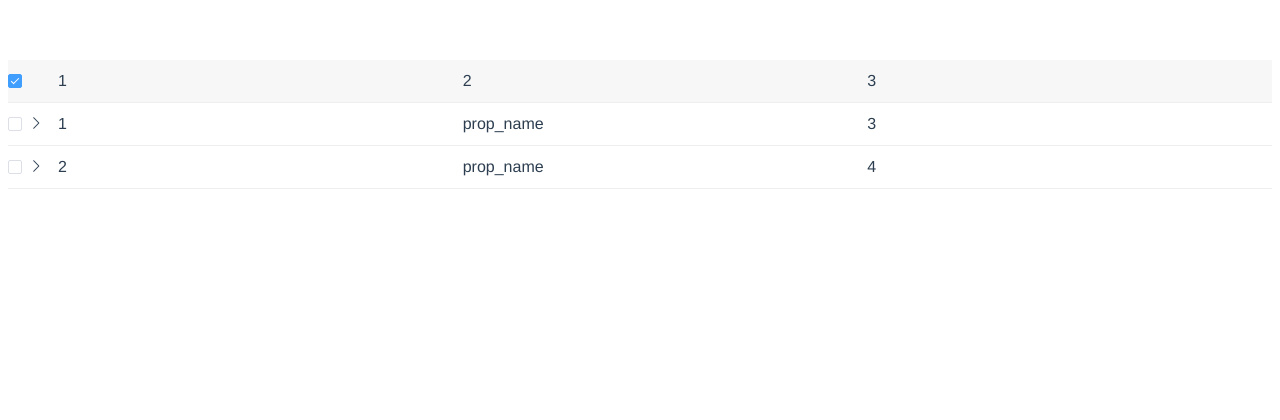
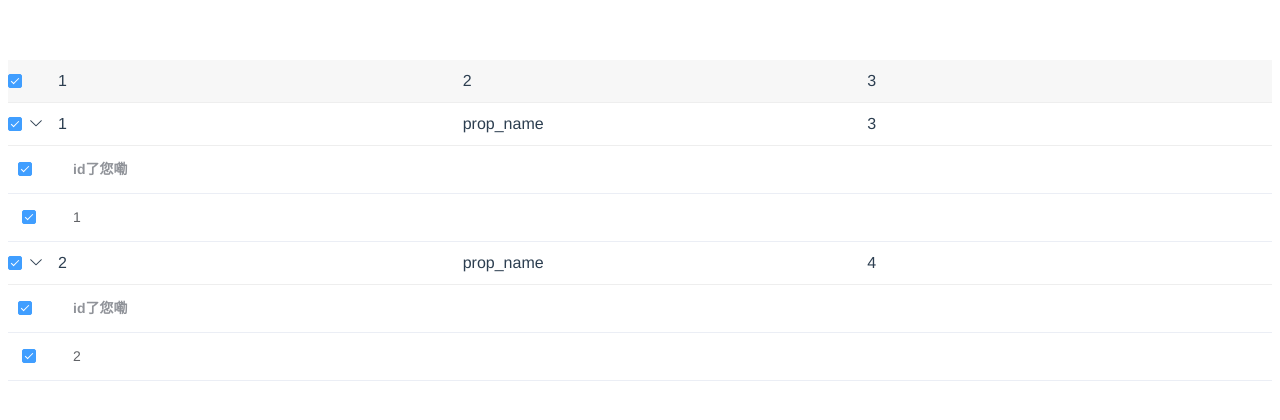
Before and after one commit to PythonWongXb/evan-zuo-ui, a Vue app: page / in a window 1280 px wide. Both pictures are taken after a click on the label 15 px from the left and 80 px from the top of the page. Shown: the top 420 px of the page. Built offline with nearby package versions, Linux system fonts and the light colour scheme.

Commit message:
fea: table select function

```diff
--- a/package.json
+++ b/package.json
@@ -1,6 +1,6 @@
 {
-  "name": "evan_you_demo_1_demo_pythonista_1",
-  "version": "0.2.0",
+  "name": "evan-zuo-ui",
+  "version": "0.0.1",
   "private": false,
   "main": "index.js",
   "scripts": {
@@ -11,6 +11,7 @@
   "dependencies": {
     "core-js": "^3.6.5",
     "element-ui": "^2.15.1",
+    "evan_you_demo_1_demo_pythonista_1": "0.2.3",
     "vue": "^2.6.11"
   },
   "devDependencies": {
--- a/src/App.vue
+++ b/src/App.vue
@@ -1,7 +1,7 @@
 <!--
  * @Author: your name
  * @Date: 2021-04-09 22:43:29
- * @LastEditTime: 2021-04-10 14:37:53
+ * @LastEditTime: 2021-04-10 20:59:37
  * @LastEditors: Please set LastEditors
  * @Description: In User Settings Edit
  * @FilePath: /evan_you_demo_1/src/App.vue
--- a/src/components/row/index.vue
+++ b/src/components/row/index.vue
@@ -1,7 +1,7 @@
 <!--
  * @Author: your name
  * @Date: 2021-04-10 12:31:53
- * @LastEditTime: 2021-04-10 18:55:41
+ * @LastEditTime: 2021-04-10 23:46:37
  * @LastEditors: Please set LastEditors
  * @Description: In User Settings Edit
  * @FilePath: /evan_you_demo_1/src/components/table/index.vue
@@ -21,7 +21,10 @@
         width="50"
       >
         <template v-slot:content>
-          <el-checkbox v-model="rowData.select"></el-checkbox>
+          <el-checkbox
+            v-model="rowData.select"
+            @change="singleTableRowChangeSelect"
+          ></el-checkbox>
         </template>
       </Cell>
       <Cell
@@ -71,24 +74,55 @@ export default {
 
     index: {
       type: Number
-    }
+    },
+    isSelectAll: {
+      type: Boolean
+    },
   },
 
   watch: {
-    'rowData.isExpand': {
-      handler() {
-        this.$nextTick(() => {
+    'rowData.select': {
+      async handler(value) {
+        // 主要是为了监听 点击全选的时候一种情况
+        if (value) {
+          // 有一个要变成 选中状态
+          // 发起原因是全选
+          // 我就要对所有的进行全选，不止这一个了。
+          if (this.isSelectAll) this.$emit('selectAllSubTable')
+        } else {
+          await this.$nextTick()
           if (this.loadingInstance) {
             this.loadingInstance.close()
             this.loadingInstance = null
           }
-        })
+          this.singleTableRowChangeSelect(value)
+        }
+      },
+      deep: false,
+    },
+
+    'rowData.isExpand': {
+      async handler() {
+        await this.$nextTick()
+        if (this.loadingInstance) {
+          this.loadingInstance.close()
+          this.loadingInstance = null
+        }
       },
       deep: false,
     }
   },
 
   methods: {
+    singleTableRowChangeSelect(value) {
+      // 手动选择的情况
+      if (value && !this.rowData.isLoaded) {
+        console.log('loading')
+        this.loadingInstance = Loading.service({ target: document.querySelectorAll('.sub-row-arrow-icon')[this.index] })
+      }
+      this.$emit('singleTableRowChangeSelect', value)
+    },
+
     clickSubRowArrow(e) {
       if (this.loadingInstance) {
         console.log('loading...')
--- a/src/components/table/index.vue
+++ b/src/components/table/index.vue
@@ -1,7 +1,7 @@
 <!--
  * @Author: your name
  * @Date: 2021-04-10 12:31:53
- * @LastEditTime: 2021-04-10 17:44:10
+ * @LastEditTime: 2021-04-10 23:39:48
  * @LastEditors: Please set LastEditors
  * @Description: In User Settings Edit
  * @FilePath: /evan_you_demo_1/src/components/table/index.vue
@@ -9,18 +9,27 @@
 
 <template>
   <div class="container">
-    <Th :columns="columnsList"></Th>
+    <Th
+      :columns="columnsList"
+      :isSelectAll="isSelectAll"
+      @selectAllChange="selectAllChange"
+    ></Th>
     <Row
       v-for="(item, index) in tableData"
       :key="index"
       :rowData="item"
       :columns="columnsList"
       :index="index"
+      :isSelectAll.sync="isSelectAll"
       @clickSubRowArrow="clickSubRowArrow(item, $event)"
+      @singleTableRowChangeSelect="singleTableRowChangeSelect(item, index, $event)"
+      @selectAllSubTable="selectAllSubTable"
     >
       <template v-slot:expand-table>
         <el-table
+        ref='subTable'
         :data="item.children"
+        @select="subTableSelectChange(index, item, $event)"
         >
           <el-table-column
             type="selection"
@@ -54,6 +63,7 @@ import Th from './../th'
 
     data() {
       return {
+        isSelectAll: false,
         columnsList: [
           {
             name: '1',
@@ -71,6 +81,7 @@ import Th from './../th'
 
         tableData: [
           {
+            id: 1,
             name1: '1',
             name2: 'prop_name',
             name3: '3',
@@ -80,6 +91,7 @@ import Th from './../th'
             isLoaded: false,
           },
           {
+            id: 2,
             name1: '2',
             name2: 'prop_name',
             name3: '4',
@@ -97,7 +109,103 @@ import Th from './../th'
     },
 
     methods: {
-      clickSubRowArrow(item, isExpand) {
+      subTableSelectChange(index, item, event) {
+        console.log(index, event)
+        const isSubTableSelectAll = this.$refs.subTable[index].selection.length === item.children.length
+        if (isSubTableSelectAll) {
+          item.select = true
+        } else {
+          item.select = false
+        }
+      },
+
+      async selectAllSubTable() {
+        await this.$nextTick()
+        this.$refs.subTable.forEach(async (item, index) => {
+          await this.selectCurrentAllSubTableRow(index)
+        })
+      },
+
+      async selectAllChange(value) {
+        if (!value) {
+          this.tableData = this.tableData.map(item => {
+            return {
+              ...item,
+              select: false,
+              isExpand: false,
+            }
+          })
+          this.isSelectAll = false
+          return
+        }
+        const subTableArray = await this.getAllData()
+        this.tableData = this.tableData.map(item => {
+          const data = subTableArray.find(each => each.parentId === item.id)?.children
+          return {
+            ...item,
+            isLoaded: true,
+            select: true,
+            isExpand: true,
+            children: data || [],
+          }
+        })
+        this.isSelectAll = true
+      },
+
+      async getAllData() {
+        return await new Promise(resolve => {
+          setTimeout(() => {
+            resolve([
+              {
+                parentId: 1,
+                children: [
+                  {
+                    id: 1
+                  }
+                ]
+              },
+              {
+                parentId: 2,
+                children: [
+                  {
+                    id: 2
+                  }
+                ]
+              }
+            ])
+          }, 1000)
+        })
+      },
+
+      async singleTableRowChangeSelect(item, subTableIndex, isSingleRowSelect) {
+        console.log(item, isSingleRowSelect)
+        if (isSingleRowSelect) {
+          // 选中
+          await this.clickSubRowArrow(item, false)
+          await this.$nextTick()
+          await this.selectCurrentAllSubTableRow(subTableIndex)
+        } else {
+          // 清除
+          this.clearCurrentSubTableRowAllSelect(subTableIndex)
+        }
+        this.isSelectAll = _checkSelectAll(this.tableData)
+
+        function _checkSelectAll(array) {
+          return array.every(item => item.select)
+        }
+      },
+
+      async selectCurrentAllSubTableRow(subTableIndex) {
+        this.$refs.subTable[subTableIndex].toggleAllSelection()
+        await this.$nextTick()
+      },
+
+      clearCurrentSubTableRowAllSelect(subTableIndex) {
+        console.log(2)
+        this.$refs.subTable[subTableIndex].clearSelection()
+      },
+
+      async clickSubRowArrow(item, isExpand) {
         console.log(item, isExpand)
         if (isExpand) {
           item.isExpand = false
@@ -107,11 +215,16 @@ import Th from './../th'
             item.isExpand = true
             return
           }
-          setTimeout(() => {
-            item.isExpand = true
-            item.isLoaded = true
-            item.children.push({id: 1})
-          }, 1000)
+          const promise = new Promise(resolve => {
+            setTimeout(() => {
+              const data = {id: item.id}
+              resolve(data)
+            }, 1000)
+          })
+          const data = await promise
+          item.isExpand = true
+          item.isLoaded = true
+          item.children.push(data)
         }
       }
     },
--- a/src/components/th/index.vue
+++ b/src/components/th/index.vue
@@ -1,7 +1,7 @@
 <!--
  * @Author: your name
  * @Date: 2021-04-10 12:31:53
- * @LastEditTime: 2021-04-10 19:04:37
+ * @LastEditTime: 2021-04-10 21:08:45
  * @LastEditors: Please set LastEditors
  * @Description: In User Settings Edit
  * @FilePath: /evan_you_demo_1/src/components/table/index.vue
@@ -10,7 +10,7 @@
   <div class="th">
     <Cell width="50">
       <template v-slot:content>
-        <el-checkbox></el-checkbox>
+        <el-checkbox :value="isSelectAll" @change="selectAllChange"></el-checkbox>
       </template>
     </Cell>
     <Cell
@@ -35,6 +35,10 @@ export default {
       columns: {
         type: Array
       },
+
+      isSelectAll: {
+        type: Boolean
+      }
     },
 
 
@@ -43,8 +47,11 @@ export default {
       },
 
     methods: {
+      selectAllChange(value) {
+        this.$emit('selectAllChange', value)
+      }
+    },
 
-      },
     // render() {
     //   let cellList
     //   cellList = this.columns.map(item => <Cell cellData={ item.name || item.prop }></Cell>)
```
Also changed, not shown: index.js (+4 -4 lines), 1 other file (tests, documents, lock files or other folders).
